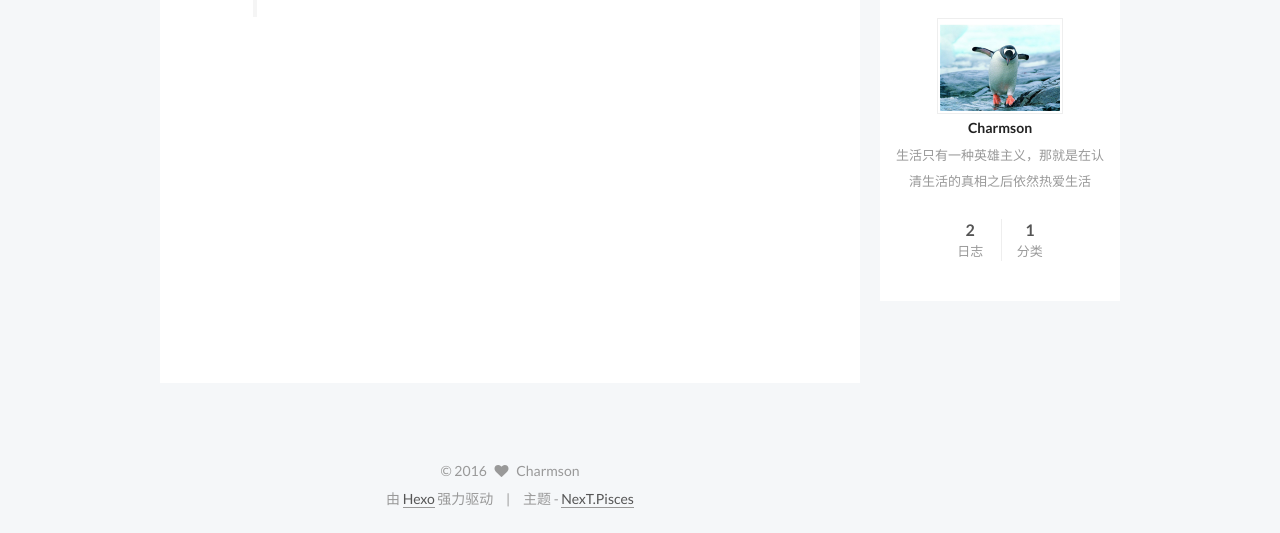
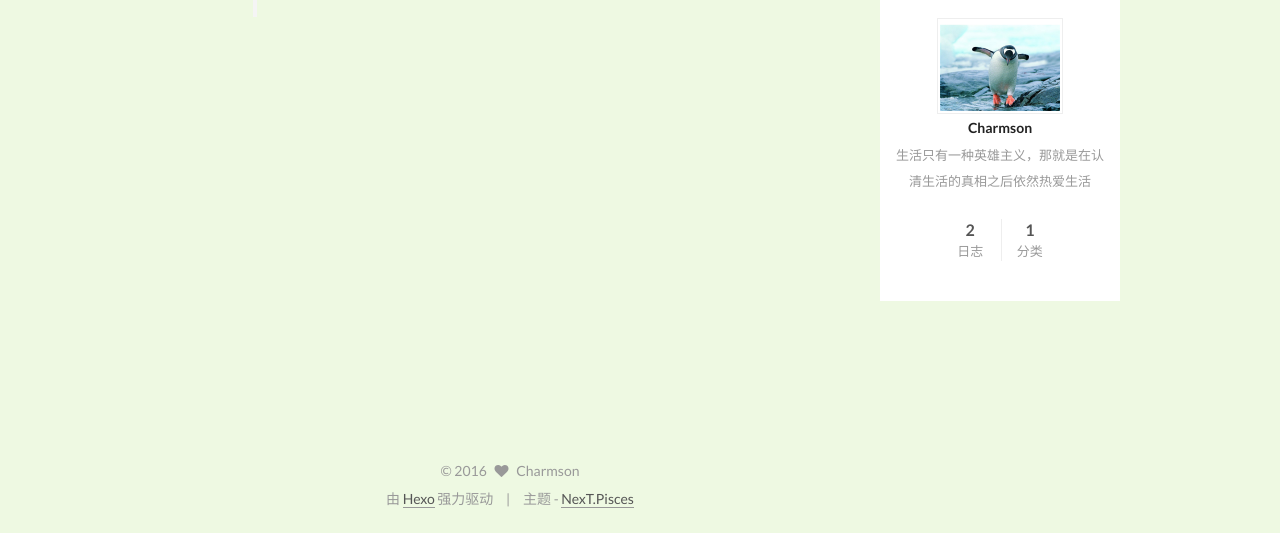
Before and after one commit to 7inspire/7inspire.github.io, a plain HTML site: page archives/index.html in a window 1280 px wide. Shown: the part 320-853 px from the top of the page. Drawn offline with Linux system fonts and the light colour scheme; a script that the page names is missing.

Commit message:
Site updated: 2016-12-31 19:48:18

```diff
--- a/css/main.css
+++ b/css/main.css
@@ -189,7 +189,7 @@ body {
   font-size: 14px;
   line-height: 2;
   color: #555;
-  background: #f5f7f9;
+  background: #eef9e2;
 }
 @media (max-width: 767px) {
   body {
@@ -1681,7 +1681,7 @@ pre .javascript .function {
   width: 4px;
   height: 4px;
   border-radius: 50%;
-  background: #fc659d;
+  background: #af3b7f;
 }
 .links-of-blogroll {
   font-size: 13px;
@@ -2537,7 +2537,7 @@ a.search-result {
   box-sizing: border-box;
   padding: 40px;
   width: 700px;
-  background: #fff;
+  background: #eef9e2;
   min-height: 700px;
   box-shadow: initial;
   border-radius: initial;
```
